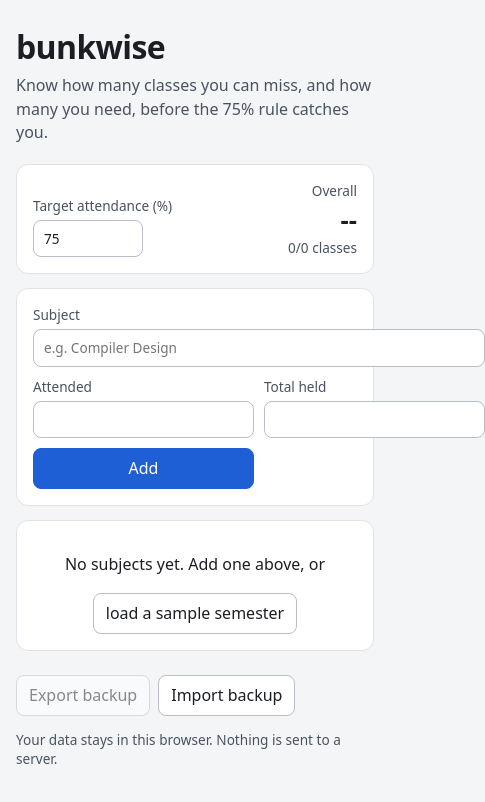
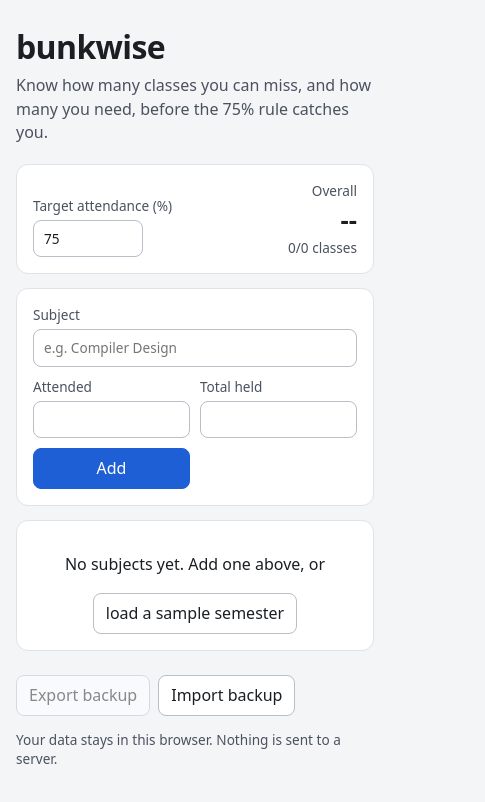
Before and after one commit to sreecharan-desu/bunkwise, a React (Vite) app: page / in a window 390 px wide. Shown: the top 802 px of the page, 485 px wide, since content can reach past the window. Built offline with nearby package versions, Linux system fonts and the light colour scheme.

Commit message:
fix horizontal overflow of the add form on phones

```diff
--- a/src/index.css
+++ b/src/index.css
@@ -20,9 +20,9 @@ button.link { border: 0; background: none; padding: 4px 0; text-decoration: unde
 .overall { display: flex; flex-direction: column; align-items: end; }
 .overall strong { font-size: 1.6rem; }
 .overall span, .overall small { color: #4a5260; font-size: .85rem; }
-.add { display: grid; grid-template-columns: 2fr 1fr 1fr auto; gap: 10px; align-items: end; }
+.add { display: grid; grid-template-columns: minmax(0,2fr) minmax(0,1fr) minmax(0,1fr) auto; gap: 10px; align-items: end; }
 .add .full { grid-column: 1 / -1; }
-@media (max-width: 560px) { .add { grid-template-columns: 1fr 1fr; } .add .grow { grid-column: 1 / -1; } }
+@media (max-width: 560px) { .add { grid-template-columns: minmax(0,1fr) minmax(0,1fr); } .add .grow { grid-column: 1 / -1; } }
 .subjects { list-style: none; padding: 0; margin: 0; }
 .subject { border-left: 6px solid #8a93a0; }
 .subject.safe { border-left-color: #1a7f37; }
@@ -40,8 +40,9 @@ button.link { border: 0; background: none; padding: 4px 0; text-decoration: unde
 .row { display: flex; gap: 8px; flex-wrap: wrap; align-items: end; }
 details { margin: 12px 0 4px; }
 summary { cursor: pointer; font-weight: 600; }
-.whatif { margin-top: 8px; } .whatif input { width: 90px; } .whatif p { margin: 0 0 8px; }
+.whatif { margin-top: 8px; } .whatif input { width: 90px; } .whatif label { max-width: 170px; } .whatif p { margin: 0 0 8px; }
 .empty { text-align: center; }
 footer { margin-top: 24px; }
 .note { color: #4a5260; font-size: .85rem; }
 .error { color: #b42318; margin: 6px 0 0; }
+.add input { width: 100%; }
```
